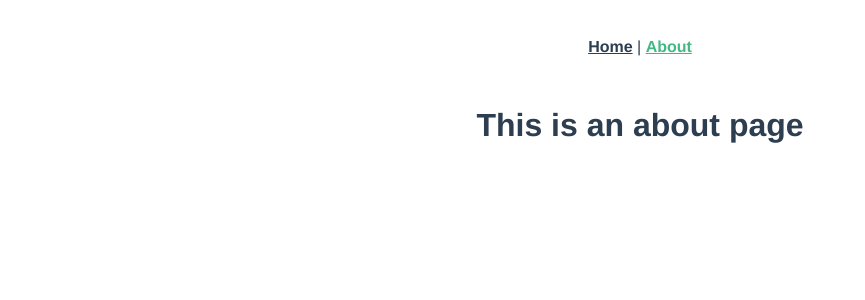
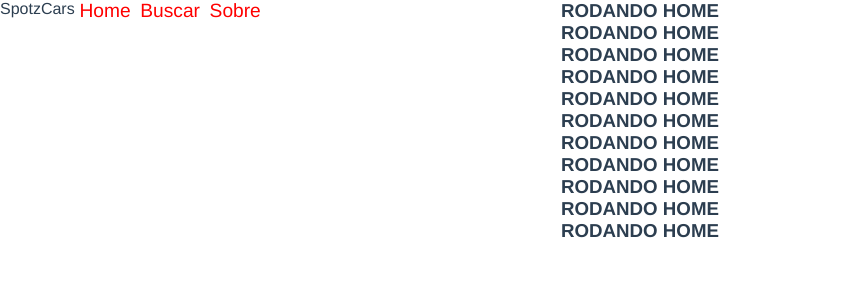
Before and after one commit to brunofariasdev/SpotzCars, a Vue app: page /about in a window 1280 px wide. Shown: the top 300 px of the page, without its empty margins (0-865 px from the left). Built offline with nearby package versions, Linux system fonts and the light colour scheme.

Commit message:
First Commit

```diff
--- a/src/App.vue
+++ b/src/App.vue
@@ -1,32 +1,52 @@
 <template>
   <div id="app">
     <div id="nav">
-      <router-link to="/">Home</router-link> |
-      <router-link to="/about">About</router-link>
+      <span>SpotzCars</span>
+      <div class="menu">
+        <router-link class="menu-item" to="/">Home</router-link>
+        <router-link class="menu-item" to="/about">Buscar</router-link>
+        <router-link class="menu-item" to="/about">Sobre</router-link>
+      </div>
     </div>
-    <router-view />
+    <router-view id="view" />
   </div>
 </template>
 
 <style>
+*{
+  margin: 0;
+  padding: 0;
+}
 #app {
   font-family: Avenir, Helvetica, Arial, sans-serif;
   -webkit-font-smoothing: antialiased;
   -moz-osx-font-smoothing: grayscale;
   text-align: center;
   color: #2c3e50;
+  display: flex;
+  flex-direction: column;
+  height: 100vh;
+  width: 100vw;
+  overflow: hidden !important;
 }
-
-#nav {
-  padding: 30px;
+#view{
+  overflow-x: auto;
 }
-
-#nav a {
-  font-weight: bold;
-  color: #2c3e50;
+#nav{
+  overflow: hidden;
+  background: transparent;
+  position: fixed;
+  top: 0;
+  width: 100%;
+  display: flex;
+  flex-direction: row;
+  height: 4rem;
+  background-color:transparent;
 }
-
-#nav a.router-link-exact-active {
-  color: #42b983;
+.menu-item{
+  color: red;
+  text-decoration: none;
+  padding: .3rem;
+  font-size: 1.2rem;
 }
 </style>
--- a/src/views/About.vue
+++ b/src/views/About.vue
@@ -1,5 +1,15 @@
 <template>
   <div class="about">
-    <h1>This is an about page</h1>
+    <h3>RODANDO HOME</h3>
+    <h3>RODANDO HOME</h3>
+    <h3>RODANDO HOME</h3>
+    <h3>RODANDO HOME</h3>
+    <h3>RODANDO HOME</h3>
+    <h3>RODANDO HOME</h3>
+    <h3>RODANDO HOME</h3>
+    <h3>RODANDO HOME</h3>
+    <h3>RODANDO HOME</h3>
+    <h3>RODANDO HOME</h3>
+    <h3>RODANDO HOME</h3>
   </div>
 </template>
--- a/src/views/Home.vue
+++ b/src/views/Home.vue
@@ -1,18 +1,29 @@
 <template>
   <div class="home">
-    <img alt="Vue logo" src="../assets/logo.png" />
-    <HelloWorld msg="Welcome to Your Vue.js App" />
+    <div class="home-carousel">
+
+    </div>
   </div>
 </template>
 
 <script>
 // @ is an alias to /src
-import HelloWorld from "@/components/HelloWorld.vue";
 
 export default {
   name: "Home",
   components: {
-    HelloWorld,
+
   },
 };
 </script>
+
+<style scoped>
+.home{
+  height: 100vh;
+}
+.home-carousel{
+  height: 100vh;
+  background-size: cover;
+  background-image: url('https://3.bp.blogspot.com/-MtkFHTYS8uE/VJembNWD8jI/AAAAAAAB96I/Qn95UjLHCVs/s1600/VW-Golf-2010-Prata%2B(4).jpg');
+}
+</style>
```
Also changed, not shown: src/components/cardcar.vue (added), src/components/navbar.vue (added), src/components/profile.vue (added).
